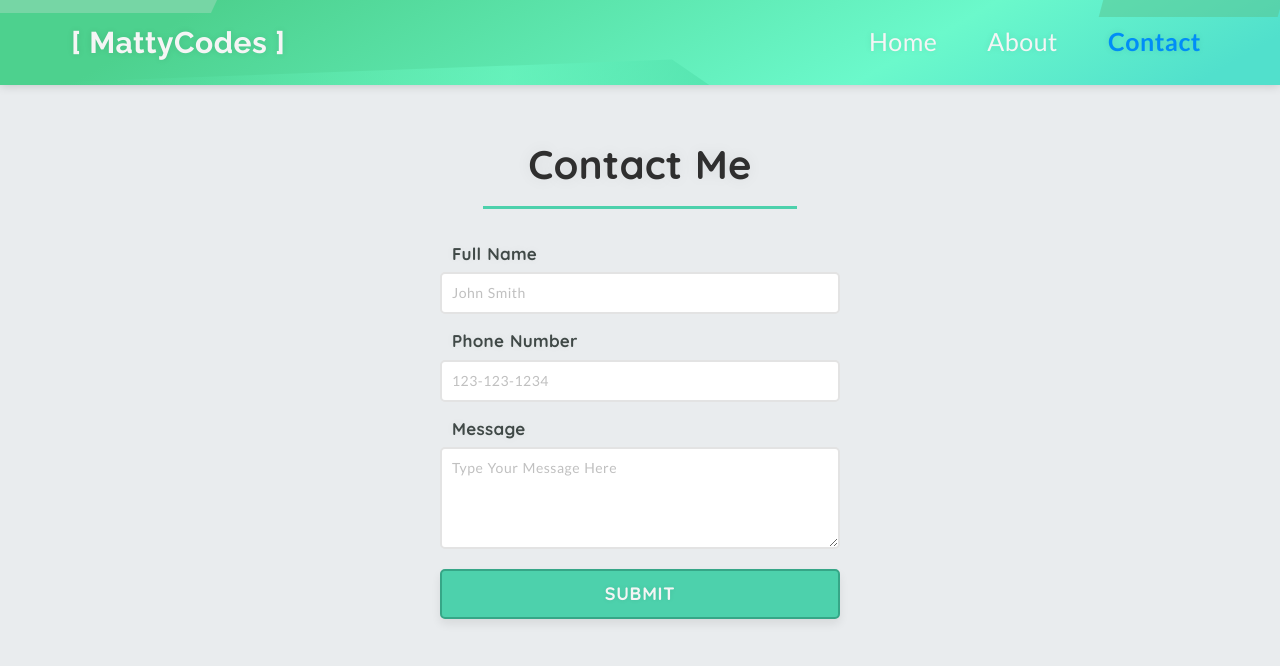
After one commit to MattyCodes/Personal-Website-V4, a Rails app: page /contact in a window 1280 px wide. The commit adds this page. Shown: the top 666 px of the page. Run offline with Rails 7, Linux system fonts and the light colour scheme; style sheets or scripts are compiled from the project's sources; some libraries are stand-ins or nearby versions.

Commit message:
Sets up contact page without functionality - cleans up some other assets.

```diff
--- a/app/assets/stylesheets/about.css
+++ b/app/assets/stylesheets/about.css
@@ -141,6 +141,7 @@
   line-height: 33px;
   max-width: 715px;
   margin: 0 auto;
+  padding-bottom: 22px;
 }
 
 @media screen and (max-width: 767px) {
--- a/app/assets/stylesheets/application.css
+++ b/app/assets/stylesheets/application.css
@@ -9,6 +9,10 @@ body {
 body {
   font-family: 'Lato', sans-serif;
   min-height: 100vh;
+}
+
+.block {
+  display: block;
 }
 
 h1,
@@ -444,3 +448,96 @@ h5 {
 .down-arrow:hover {
   transform: scale(1.075);
 }
+
+.text-input {
+  width: 100%;
+  max-width: 400px;
+  padding: 9px 10px;
+  border: 2px solid #e3e3e3;
+  border-radius: 5px;
+  outline: none !important;
+  color: #353535;
+  transition: all 300ms;
+}
+
+.text-input:hover,
+.text-input:focus {
+  border-color: #4dd1ac;
+  box-shadow: 0px 2px 17px #00000008;
+}
+
+.form-label {
+  display: block;
+  text-align: left;
+  max-width: 400px;
+  margin: 0 auto 6px auto;
+  padding-left: 12px;
+  font-size: 17px;
+  font-family: 'Quicksand', sans-serif;
+  letter-spacing: 0.25px;
+  word-spacing: 0.75px;
+  text-shadow: 0px 0px 10px #0000000f;
+  color: #404947;
+}
+
+input[type='number'] {
+  -moz-appearance:textfield;
+}
+
+input[type=number]::-webkit-inner-spin-button,
+input[type=number]::-webkit-outer-spin-button {
+  -webkit-appearance: none;
+  margin: 0;
+}
+
+textarea.text-input {
+  max-height: 125px;
+}
+
+.submit-button {
+  width: 100%;
+  max-width: 400px;
+  border: 2px solid #36a687;
+  border-radius: 5px;
+  padding: 10px 20px;
+  color: #F5F5F5;
+  font-family: 'Quicksand', sans-serif;
+  font-weight: 600;
+  font-size: 18px;
+  text-transform: uppercase;
+  letter-spacing: 0.75px;
+  outline: none !important;
+  text-shadow: 0px 0px 5px #00000014;
+  box-shadow: 0px 5px 10px #00000014;
+  transition: all 300ms;
+  background-color: #4dd1ac;
+}
+
+.submit-button:hover {
+  background-color: #47c7a3;
+}
+
+.text-input::-webkit-input-placeholder {
+  color: #c0c0c0;
+  letter-spacing: 0.5px;
+  word-spacing: 1px;
+  font-weight: 500;
+}
+.text-input::-moz-placeholder {
+  color: #c0c0c0;
+  letter-spacing: 0.5px;
+  word-spacing: 1px;
+  font-weight: 500;
+}
+.text-input:-ms-input-placeholder {
+  color: #c0c0c0;
+  letter-spacing: 0.5px;
+  word-spacing: 1px;
+  font-weight: 500;
+}
+.text-input:-moz-placeholder {
+  color: #c0c0c0;
+  letter-spacing: 0.5px;
+  word-spacing: 1px;
+  font-weight: 500;
+}
--- /dev/null
+++ b/app/assets/stylesheets/contact.css
@@ -0,0 +1,19 @@
+.contact-header {
+  font-family: 'Quicksand', sans-serif;
+  font-weight: 600;
+  color: #2f2f2f;
+  font-size: 40px;
+  letter-spacing: 0.25px;
+  word-spacing: 1px;
+  border-bottom: 3px solid #4dd1ac;
+  padding: 20px 45px;
+  width: fit-content;
+  text-shadow: 0px 0px 15px #00000014;
+}
+
+@media screen and (max-width: 600px) {
+  .contact-header {
+    font-size: 30px;
+    padding: 15px 33px;
+  }
+}
--- a/app/controllers/misc_controller.rb
+++ b/app/controllers/misc_controller.rb
@@ -34,4 +34,11 @@ class MiscController < ApplicationController
       }
     ]
   end
+
+  def contact
+  end
+
+  def form_submission
+    byebug
+  end
 end
--- a/app/helpers/application_helper.rb
+++ b/app/helpers/application_helper.rb
@@ -8,7 +8,7 @@ module ApplicationHelper
   end
 
   def navbar_hidden?
-    ( controller?('misc') && action?('thanks') ) || ( controller?('misc') && action?('contact') )
+    controller?('misc') && action?('thanks')
   end
 
   def stylesheet_exists?(stylesheet)
--- a/app/views/layouts/_navbar.html.haml
+++ b/app/views/layouts/_navbar.html.haml
@@ -13,4 +13,4 @@
           %ul.nav.navbar-nav.navbar-right
             %li.lifty-button{ class: ( controller?('misc') && action?('home') ? 'active' : '' ) }= link_to 'Home', root_path
             %li.lifty-button{ class: ( controller?('misc') && action?('about') ? 'active' : '' ) }= link_to 'About', about_path
-            %li.lifty-button{ class: ( controller?('misc') && action?('contact') ? 'active' : '' ) }= link_to 'Contact', '#'
+            %li.lifty-button{ class: ( controller?('misc') && action?('contact') ? 'active' : '' ) }= link_to 'Contact', contact_path
--- a/app/views/misc/about.html.haml
+++ b/app/views/misc/about.html.haml
@@ -1,7 +1,7 @@
 = render partial: 'layouts/navbar_background'
 .container
   .row
-    .col-sm-12.col-md-12.col-lg-12.text-center.top-margin-lg.bottom-margin-lg
+    .col-sm-12.col-md-12.col-lg-12.text-center.top-margin-sm.bottom-margin-lg
       %h3.about-header.margin-center.top-margin-sm About Me
       %p.about-text.bottom-margin-sm Lorem ipsum dolor sit amet, consectetur adipiscing elit, sed do eiusmod tempor incididunt ut labore et dolore magna aliqua. Ut enim ad minim veniam, quis nostrud exercitation ullamco laboris nisi ut aliquip ex ea commodo consequat. Duis aute irure dolor in reprehenderit in voluptate velit esse cillum dolore eu fugiat nulla pariatur. Excepteur sint occaecat cupidatat non proident, sunt in culpa qui officia deserunt mollit anim id est laborum.
       = image_tag 'down_arrow.png', class: 'down-arrow top-margin-lg', id: 'scroll-from'
--- /dev/null
+++ b/app/views/misc/contact.html.haml
@@ -0,0 +1,17 @@
+= render partial: 'layouts/navbar_background'
+.container
+  .row
+    .col-sm-12.col-md-12.col-lg-12.text-center.top-margin-sm.bottom-margin-lg
+      %h3.contact-header.margin-center.top-margin-sm.bottom-margin-lg Contact Me
+      = form_tag '/form_submission' do
+        .bottom-margin-sm
+          = label_tag :full_name, 'Full Name', class: 'form-label'
+          = text_field_tag :full_name, '', { class: 'text-input', placeholder: 'John Smith' }
+        .bottom-margin-sm
+          = label_tag :phone, 'Phone Number', class: 'form-label'
+          = text_field_tag :phone, '', { class: 'text-input', placeholder: '123-123-1234', type: 'number' }
+        .bottom-margin-sm
+          = label_tag :message, 'Message', class: 'form-label'
+          = text_area_tag :message, '', { class: 'text-input', placeholder: 'Type Your Message Here', rows: '4' }
+        .bottom-margin-sm
+          = submit_tag 'Submit', { class: 'submit-button' }
--- a/config/initializers/assets.rb
+++ b/config/initializers/assets.rb
@@ -13,4 +13,5 @@ Rails.application.config.assets.version = '1.0'
 Rails.application.config.assets.precompile += %w(
   home.css
   about.css
+  contact.css
 )
--- a/config/routes.rb
+++ b/config/routes.rb
@@ -1,4 +1,8 @@
 Rails.application.routes.draw do
   root to: "misc#home"
-  get 'about' => 'misc#about'
+
+  get 'about'   => 'misc#about'
+  get 'contact' => 'misc#contact'
+
+  post 'form_submission' => 'misc#form_submission'
 end
```
Also changed, not shown: app/javascript/components/InformationalTile.js (deleted, +0 -15 lines).
